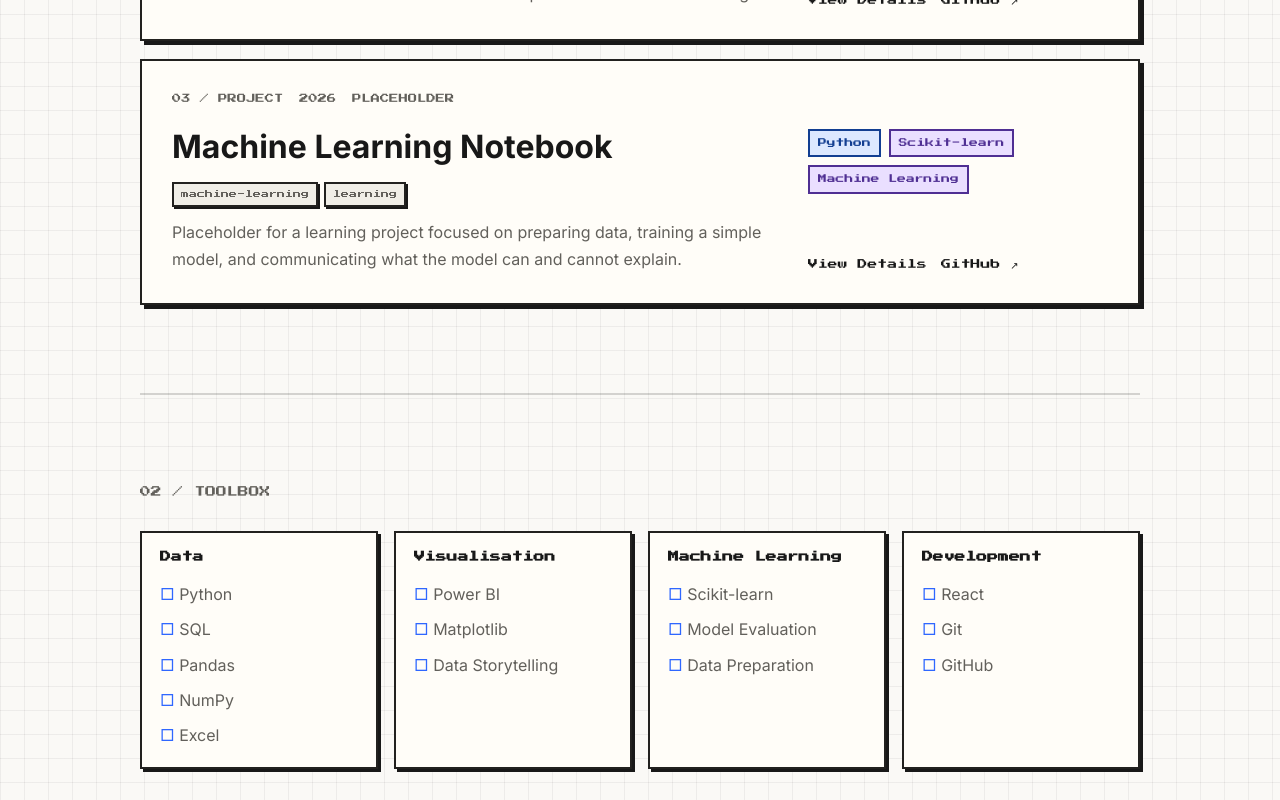
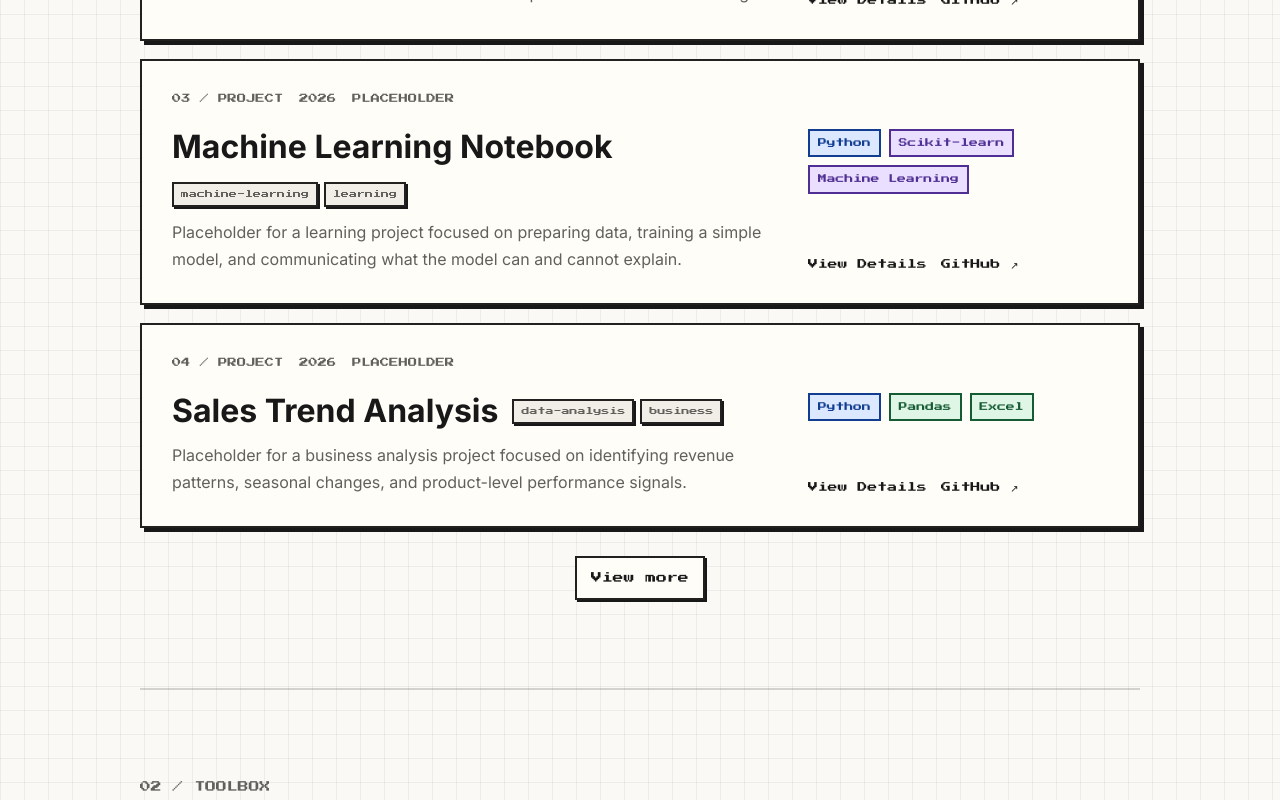
Before and after one commit to UjjwalKarkeyy/Portfolio, a React (Vite) app: page / in a window 1280 px wide. Shown: the part 1498-2298 px from the top of the page. Built offline with nearby package versions, Linux system fonts and the light colour scheme.

Commit message:
two extra dummy projects added

```diff
--- a/src/data/projects.js
+++ b/src/data/projects.js
@@ -48,6 +48,34 @@ export const projects = [
     placeholder: true,
     snapshots: [],
     extras: []
+  },
+  {
+    slug: "sales-trend-analysis",
+    title: "Sales Trend Analysis",
+    description:
+      "Placeholder for a business analysis project focused on identifying revenue patterns, seasonal changes, and product-level performance signals.",
+    github: "https://github.com/UjjwalKarkeyy",
+    genres: ["data-analysis", "business"],
+    tags: ["Python", "Pandas", "Excel"],
+    year: "2026",
+    featured: false,
+    placeholder: true,
+    snapshots: [],
+    extras: []
+  },
+  {
+    slug: "portfolio-data-tracker",
+    title: "Portfolio Data Tracker",
+    description:
+      "Placeholder for a small frontend project that organizes project records, filters portfolio data, and keeps future additions easier to maintain.",
+    github: "https://github.com/UjjwalKarkeyy",
+    genres: ["frontend", "portfolio"],
+    tags: ["React", "GitHub", "Data Visualization"],
+    year: "2026",
+    featured: false,
+    placeholder: true,
+    snapshots: [],
+    extras: []
   }
 ];
 
```
